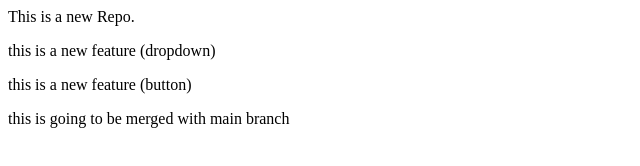
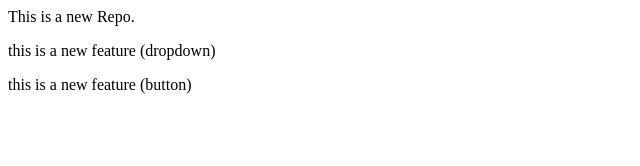
Before and after one commit to Crazychaplin07/Localrepo, a plain HTML site: page index.html in a window 1280 px wide. Shown: the whole page, without its empty margins (0-640 px from the left). Drawn offline with Linux system fonts and the light colour scheme.

Commit message:
removing unnecessary data

```diff
--- a/index.html
+++ b/index.html
@@ -1,4 +1,3 @@
 <p>This is a new Repo.</p>
 <p>this is a new feature (dropdown)</p>
 <p>this is a new feature (button)</p>
-<p>this is going to be merged with main branch</p>
```
